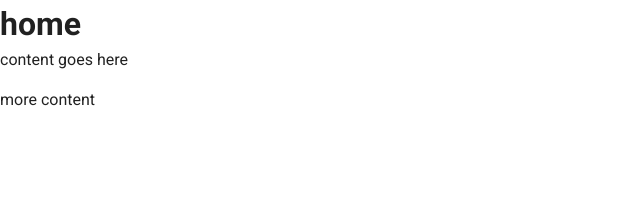
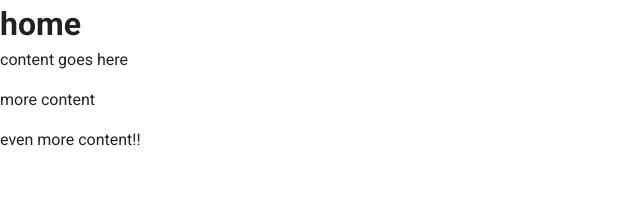
Before and after one commit to Joshua-Porter-dev/ladybug-app, a Vue app: page / in a window 1280 px wide. Shown: the top 218 px of the page, without its empty margins (0-640 px from the left). Built offline with nearby package versions, Linux system fonts and the light colour scheme.

Commit message:
added even more to home page

```diff
--- a/src/views/Home.vue
+++ b/src/views/Home.vue
@@ -3,6 +3,7 @@
     <h1>home</h1>
     <p>content goes here</p>
     <p>more content</p>
+    <p>even more content!!</p>
   </div>
 </template>
 
```
